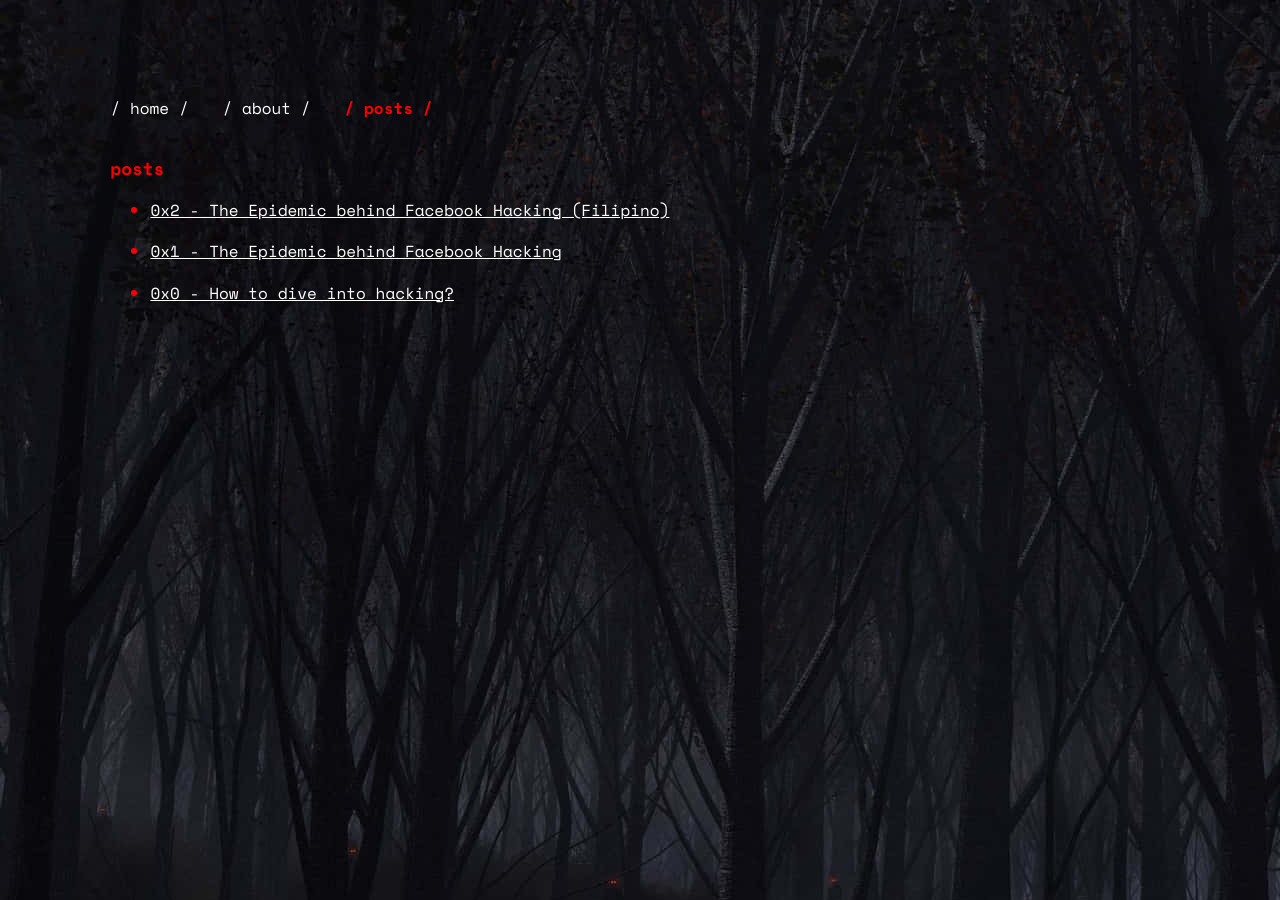
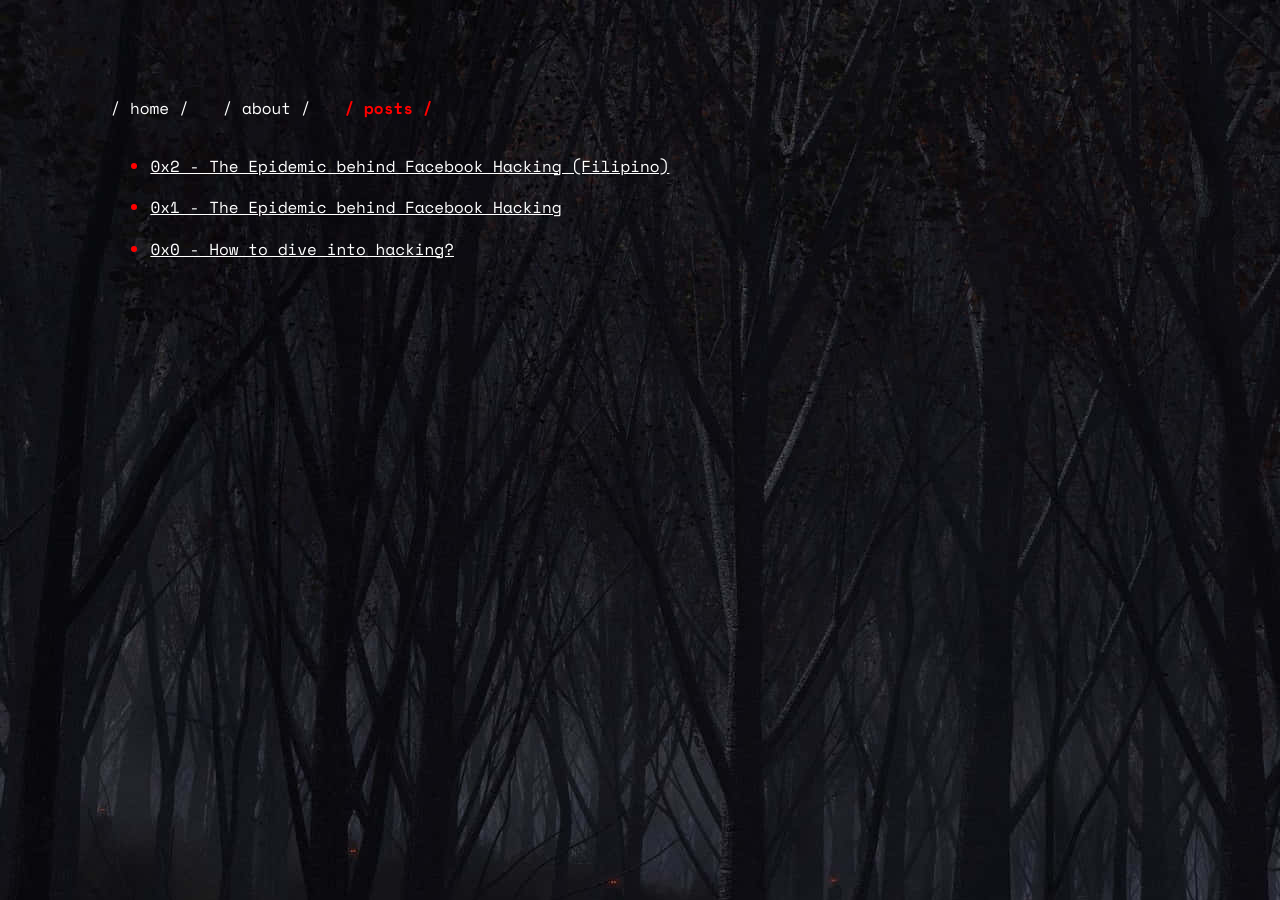
Before and after one commit to azraeldeathangel/azraeldeathangel.github.io, a Jekyll site: the page built from posts.html, in a window 1280 px wide. Built offline with Jekyll 4.4.1, drawn with Linux system fonts in a browser that asks for light colours.

Commit message:
Update posts.html

```diff
--- a/posts.html
+++ b/posts.html
@@ -4,7 +4,6 @@
 ---
 
 <section>
-    <h1 class="blog-title">{{ page.title }}</h1>
     <ul class="blogs">
         {% for post in site.posts %}
             <li class="blog-item">
```
